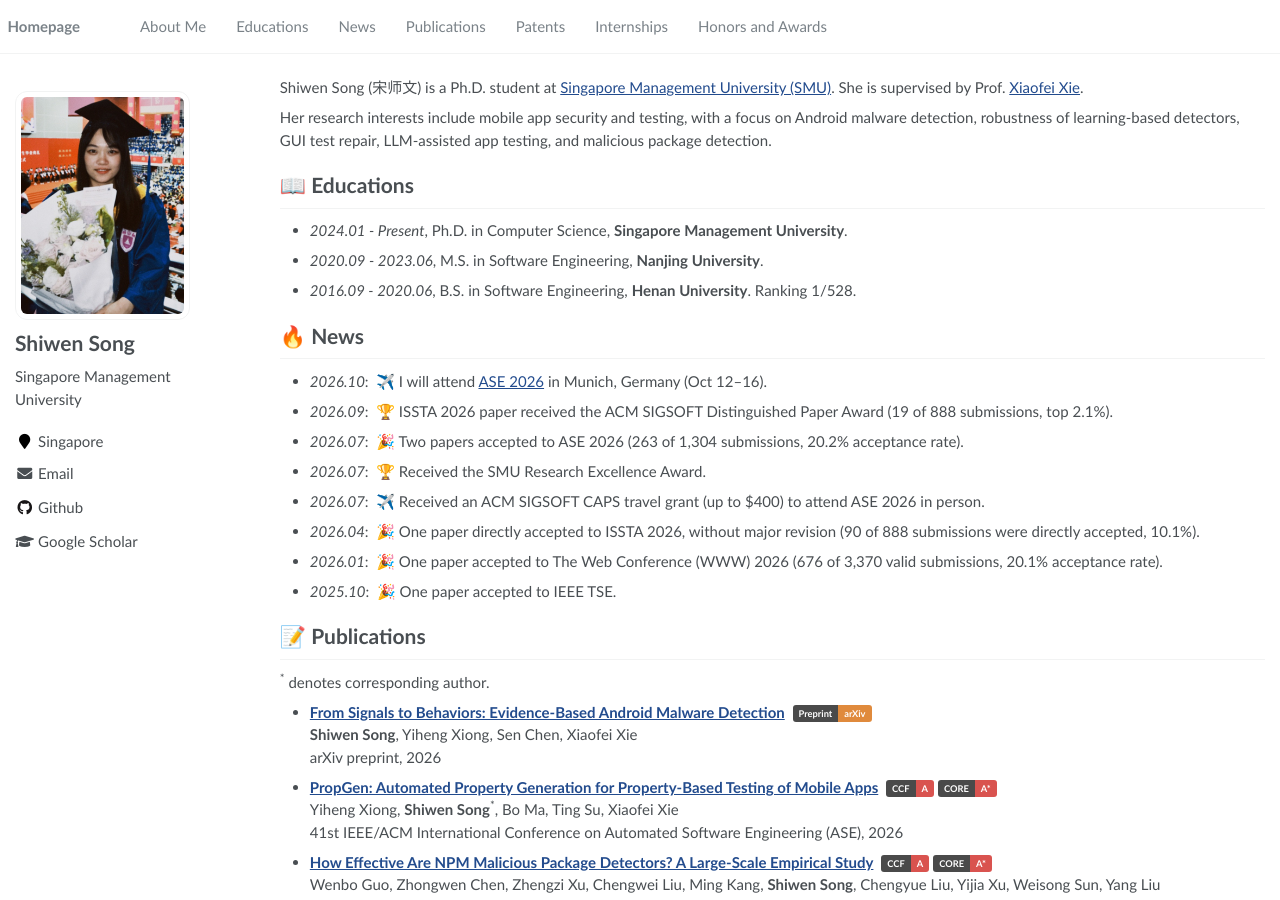
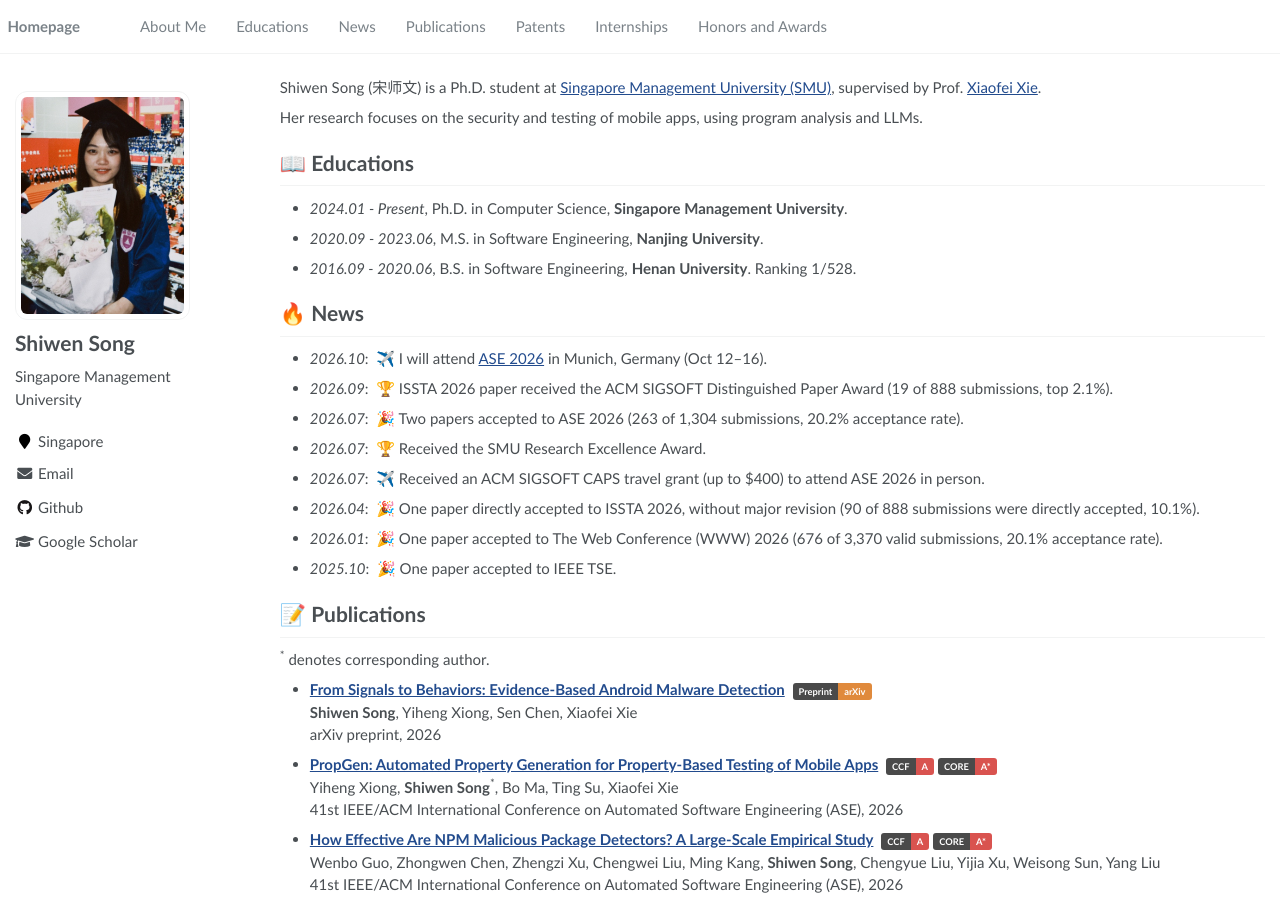
Before and after one commit to shiwen-song/shiwen-song.github.io, a Jekyll site: the page built from _pages/about.md, in a window 1280 px wide and 900 px high. Built offline with Jekyll 4.4.1, drawn with Linux system fonts in a browser that asks for light colours.

Commit message:
Simplify bio
Co-Authored-By: Claude Sonnet 5.5 <noreply@anthropic.com>

```diff
--- a/_pages/about.md
+++ b/_pages/about.md
@@ -17,9 +17,9 @@ redirect_from:
 
 <span class='anchor' id='about-me'></span>
 
-Shiwen Song (宋师文) is a Ph.D. student at [Singapore Management University (SMU)](https://www.smu.edu.sg/). She is supervised by Prof. [Xiaofei Xie](https://scholar.google.com/citations?user=FfcZfJgAAAAJ&hl=zh-CN&oi=ao).
+Shiwen Song (宋师文) is a Ph.D. student at [Singapore Management University (SMU)](https://www.smu.edu.sg/), supervised by Prof. [Xiaofei Xie](https://scholar.google.com/citations?user=FfcZfJgAAAAJ&hl=zh-CN&oi=ao).
 
-Her research interests include mobile app security and testing, with a focus on Android malware detection, robustness of learning-based detectors, GUI test repair, LLM-assisted app testing, and malicious package detection.
+Her research focuses on the security and testing of mobile apps, using program analysis and LLMs.
 
 # 📖 Educations
 - *2024.01 - Present*, Ph.D. in Computer Science, **Singapore Management University**.
```
